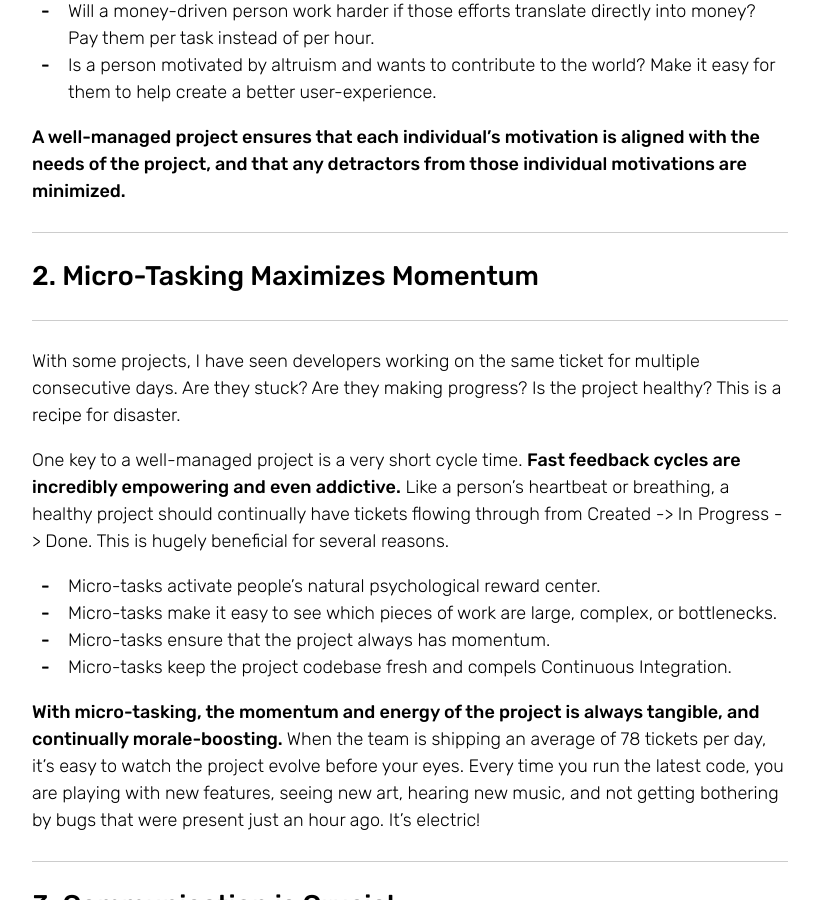
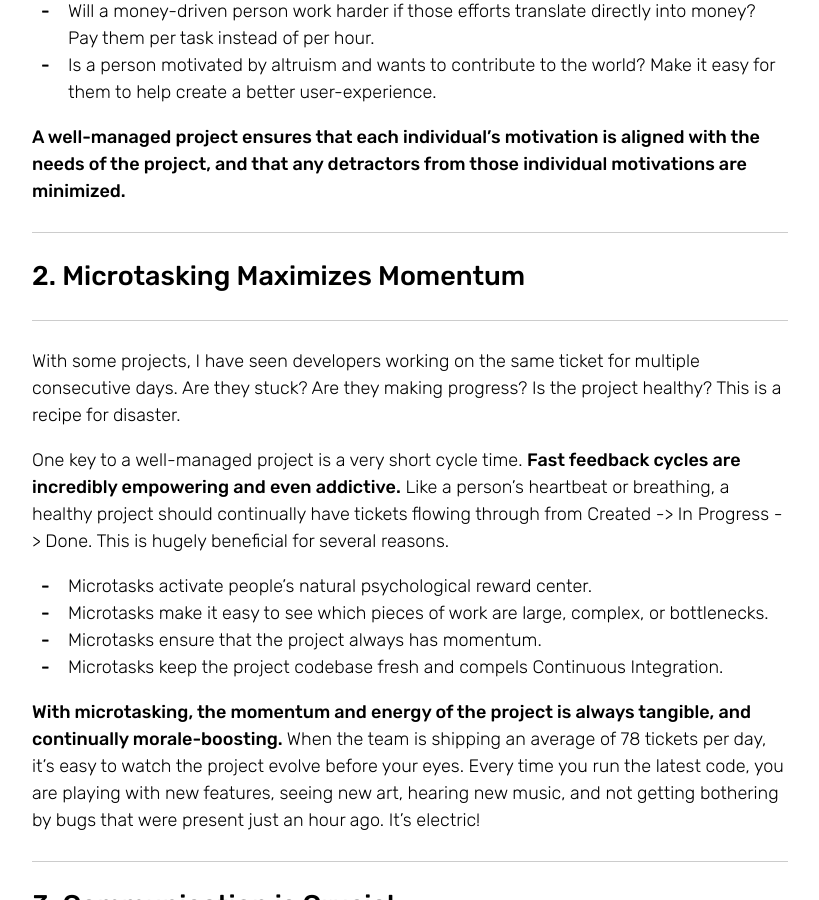
Before and after one commit to SilasReinagel/silasreinagel.github.io, a Jekyll site: the page built from _posts/2018-08-13-supersonic-project-velocity.md, in a window 1280 px wide and 900 px high, scrolled down 1704 px. Shown: the whole window, without its empty margins (230-1049 px from the left). Built offline with Jekyll 4.4.1, drawn with Linux system fonts in a browser that asks for light colours; nearby versions of some CDN libraries; comment, search, counter and statistics services are not loaded; some of the changed text lies outside the part shown.

Commit message:
Changed hyphenation of microtasking.

```diff
--- a/_posts/2018-08-13-supersonic-project-velocity.md
+++ b/_posts/2018-08-13-supersonic-project-velocity.md
@@ -31,7 +31,7 @@ This is the biggest key to a successful project. When people are individually mo
 
 ----
 
-### 2. Micro-Tasking Maximizes Momentum
+### 2. Microtasking Maximizes Momentum
 
 ----
 
@@ -39,12 +39,12 @@ With some projects, I have seen developers working on the same ticket for multip
 
 One key to a well-managed project is a very short cycle time. **Fast feedback cycles are incredibly empowering and even addictive.** Like a person's heartbeat or breathing, a healthy project should continually have tickets flowing through from Created -> In Progress -> Done. This is hugely beneficial for several reasons.
 
-- Micro-tasks activate people's natural psychological reward center.
-- Micro-tasks make it easy to see which pieces of work are large, complex, or bottlenecks.
-- Micro-tasks ensure that the project always has momentum.
-- Micro-tasks keep the project codebase fresh and compels Continuous Integration.
+- Microtasks activate people's natural psychological reward center.
+- Microtasks make it easy to see which pieces of work are large, complex, or bottlenecks.
+- Microtasks ensure that the project always has momentum.
+- Microtasks keep the project codebase fresh and compels Continuous Integration.
 
-**With micro-tasking, the momentum and energy of the project is always tangible, and continually morale-boosting.** When the team is shipping an average of 78 tickets per day, it's easy to watch the project evolve before your eyes. Every time you run the latest code, you are playing with new features, seeing new art, hearing new music, and not getting bothering by bugs that were present just an hour ago. It's electric!
+**With microtasking, the momentum and energy of the project is always tangible, and continually morale-boosting.** When the team is shipping an average of 78 tickets per day, it's easy to watch the project evolve before your eyes. Every time you run the latest code, you are playing with new features, seeing new art, hearing new music, and not getting bothering by bugs that were present just an hour ago. It's electric!
 
 ----
 
@@ -90,7 +90,7 @@ When the product owner also has the project manager role, this lapse is non-exis
 ### Keys to Supersonic Projects:
 
 #### 1. Motivated People Deliver
-#### 2. Micro-Tasking Maximizes Momentum
+#### 2. Microtasking Maximizes Momentum
 #### 3. Communication is Crucial
 #### 4. Use Actual Sprints
 #### 5. Product Owners should Manage the Project
```
